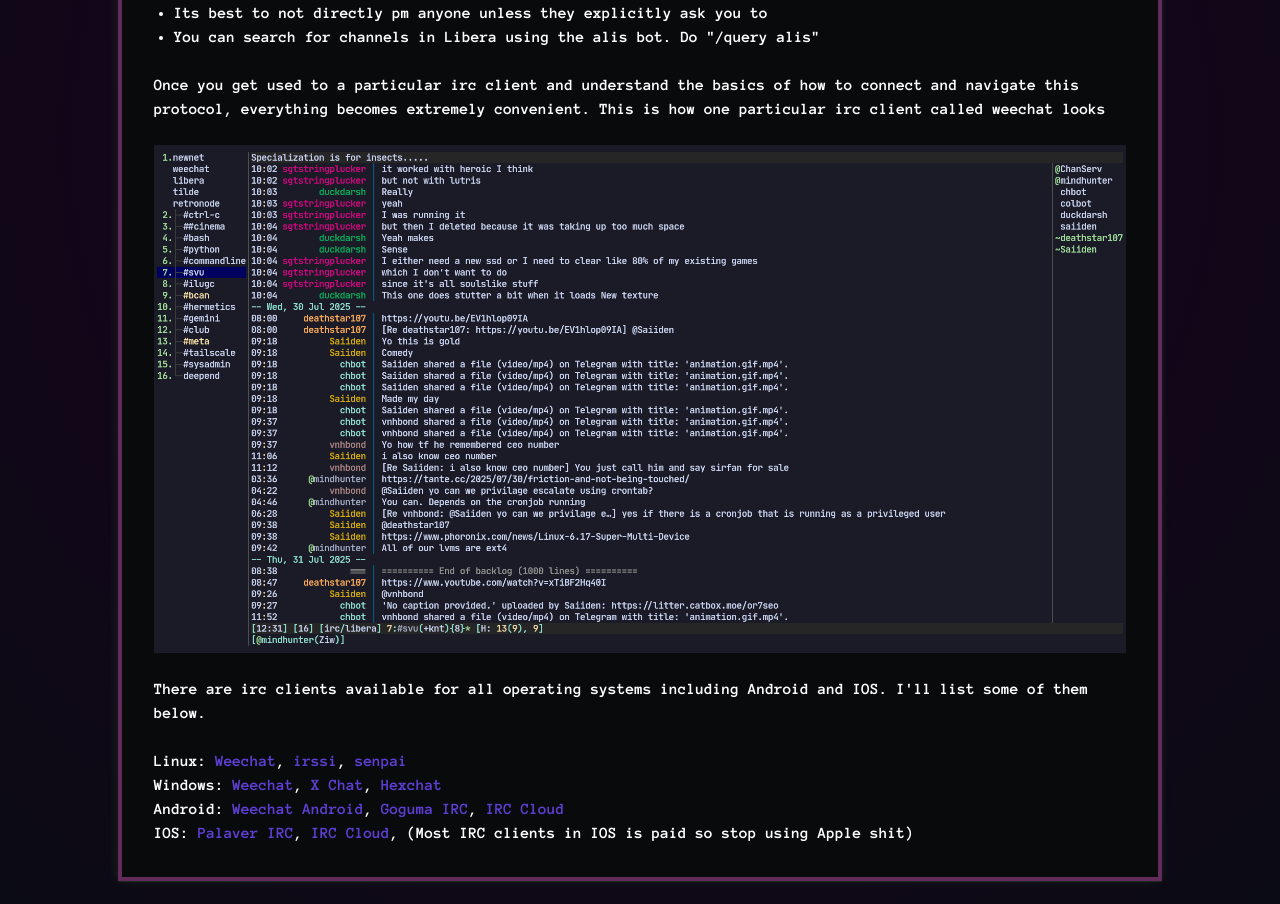
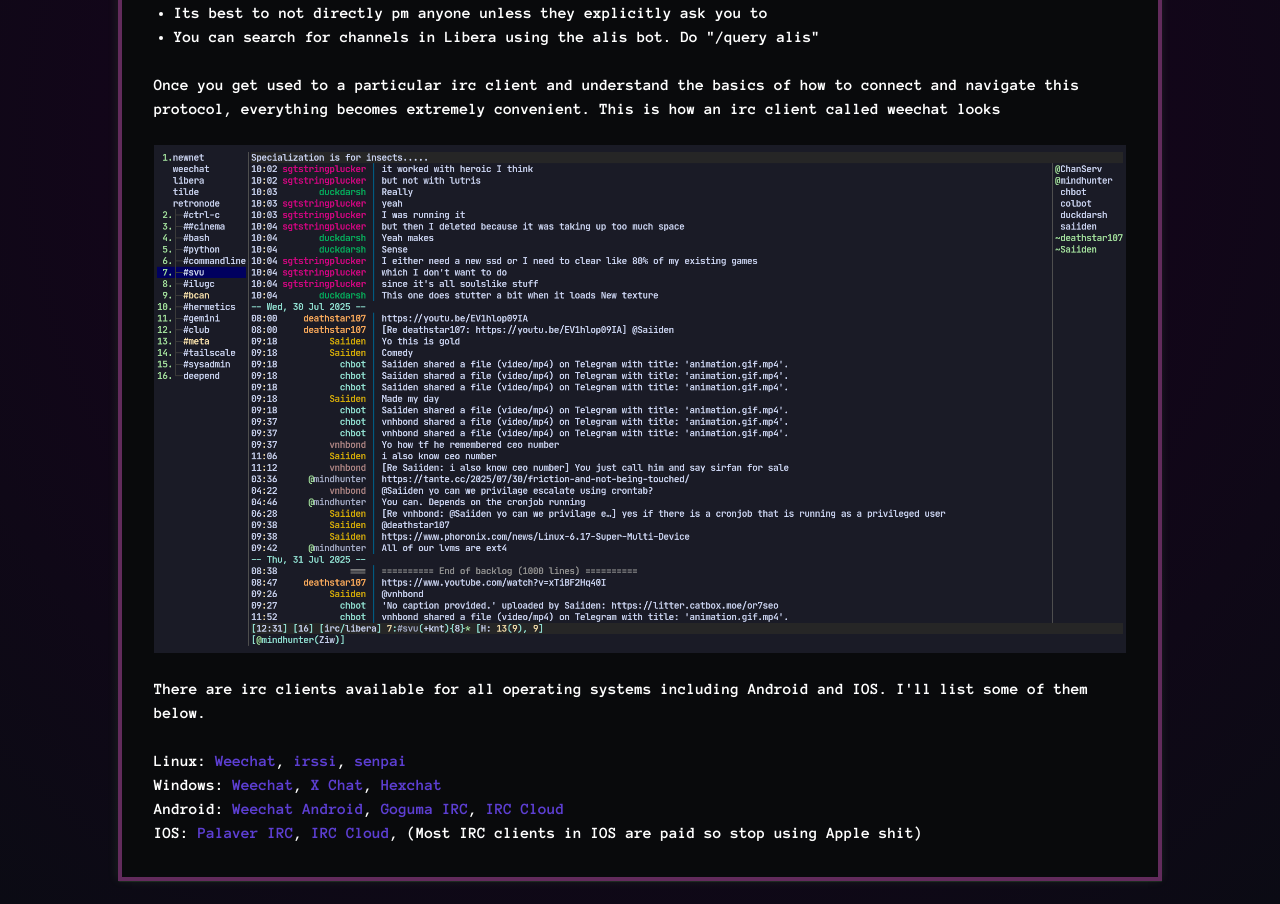
Before and after one commit to Viridescent7/svu_dashboard, a Django app: page /chat in a window 1280 px wide. Shown: the part 620-1524 px from the top of the page. Run offline with Django 4.2, Linux system fonts and the light colour scheme.

Commit message:
fixed typos in chat page

```diff
--- a/home/templates/chat.html
+++ b/home/templates/chat.html
@@ -41,7 +41,7 @@
     </div>
     <p>
         Once you get used to a particular irc client and understand the basics of how to connect and navigate this protocol,
-        everything becomes extremely convenient. This is how one particular irc client called weechat looks
+        everything becomes extremely convenient. This is how an irc client called weechat looks
         <br></br>
         <img src="{% static 'images/weechat.png' %}" alt="Weechat"/>
         <br>
@@ -56,7 +56,7 @@
         <a href="https://play.google.com/store/apps/details?id=com.irccloud.android&hl=en-US">IRC Cloud </a>
         <br>
         IOS: <a href="https://apps.apple.com/us/app/palaver-irc/id538073623">Palaver IRC</a>,
-        <a href="https://apps.apple.com/us/app/irccloud/id672699103">IRC Cloud</a>, (Most IRC clients in IOS is paid so stop using Apple shit)
+        <a href="https://apps.apple.com/us/app/irccloud/id672699103">IRC Cloud</a>, (Most IRC clients in IOS are paid so stop using Apple shit)
     </p>
 
 </div>
```
